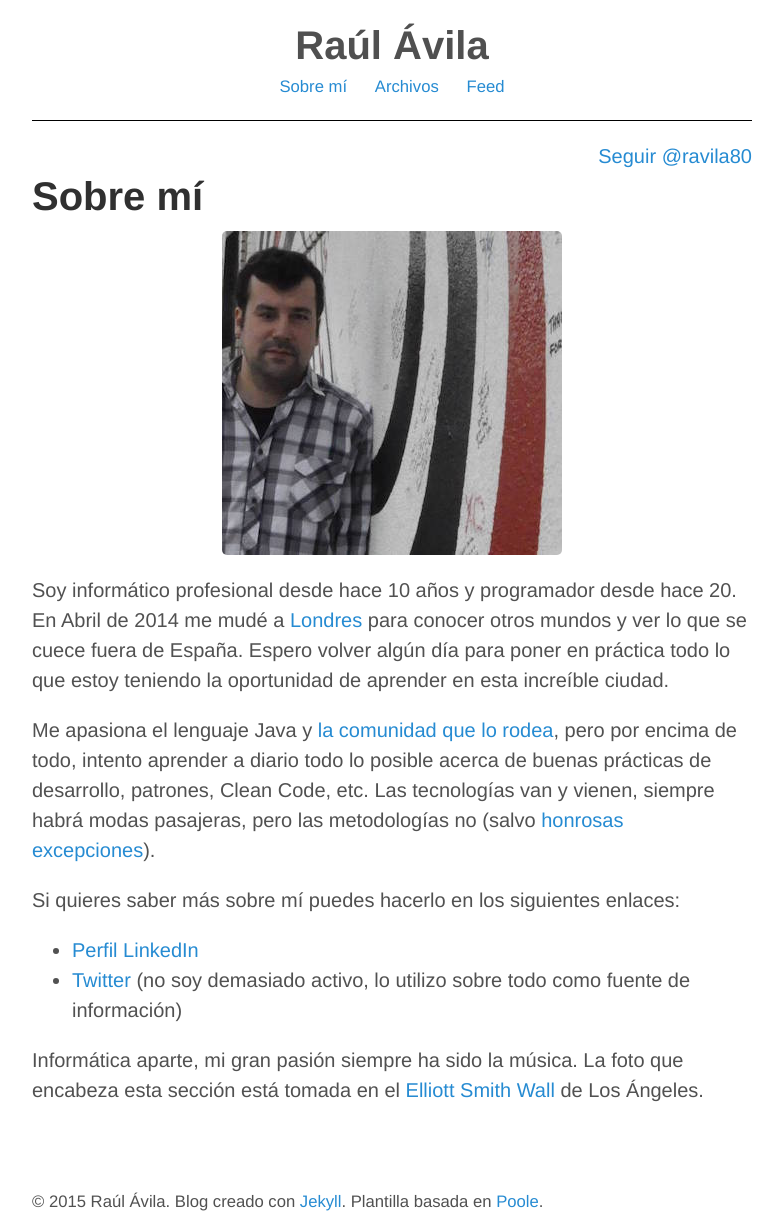
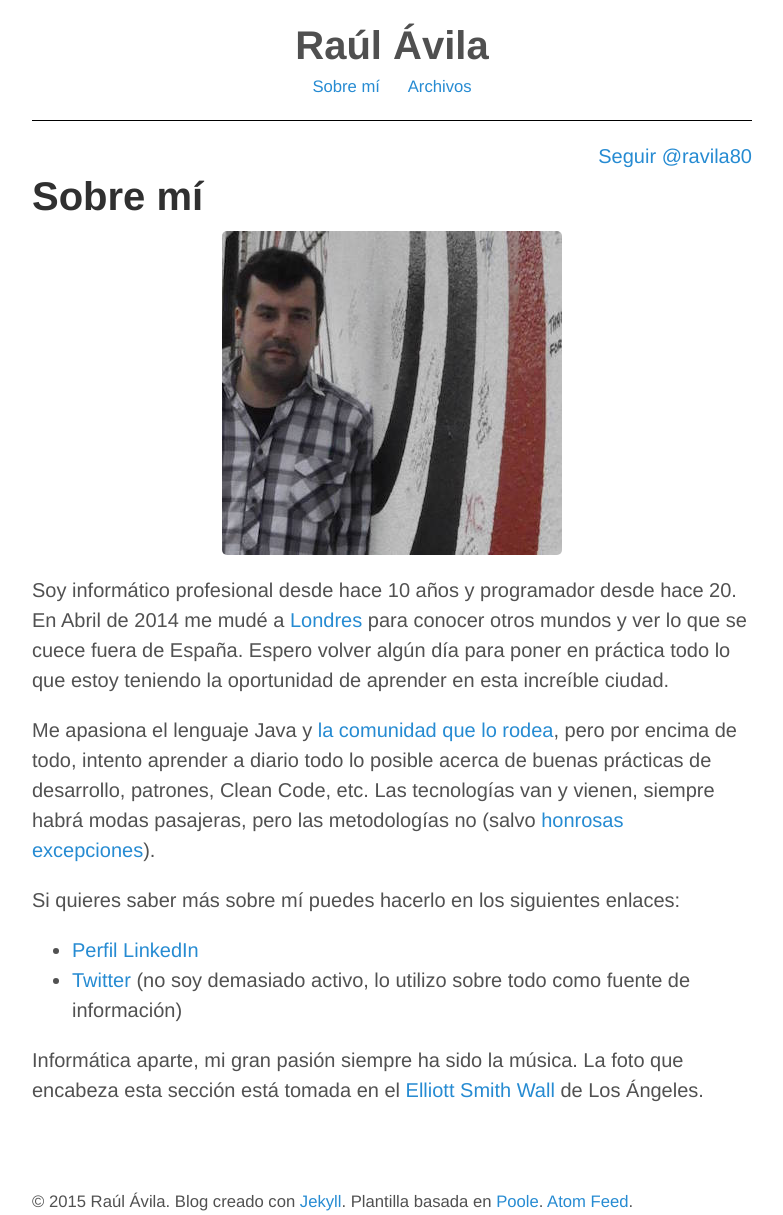
Before and after one commit to raulavila/blog-source-code, a Jekyll site: the page built from sobre-mi.md, in a window 1280 px wide. Shown: the whole page, without its empty margins (248-1031 px from the left). Built offline with Jekyll 4.4.1, drawn with Linux system fonts in a browser that asks for light colours; comment, search, counter and statistics services are not loaded.

Commit message:
Feed link to footer

```diff
--- a/_layouts/default.html
+++ b/_layouts/default.html
@@ -14,8 +14,6 @@
             <small><a href="/sobre-mi">Sobre mí</a></small>
             &nbsp;&nbsp;&nbsp;
             <small><a href="/archivos">Archivos</a></small>
-            &nbsp;&nbsp;&nbsp;
-            <small><a href="/atom.xml">Feed</a></small>
       </header>
 
       <main>
@@ -25,7 +23,10 @@
 
       <footer class="footer">
         <small>
-          &copy; <time datetime="{{ site.time | date: '%Y' }}">{{ site.time | date: '%Y' }}</time> Raúl Ávila. Blog creado con <a href="http://jekyllrb.com">Jekyll</a>. Plantilla basada en <a href="http://getpoole.com">Poole</a>.<br>
+          &copy; <time datetime="{{ site.time | date: '%Y' }}">{{ site.time | date: '%Y' }}</time> Raúl Ávila. Blog creado con <a href="http://jekyllrb.com">Jekyll</a>.
+          Plantilla basada en <a href="http://getpoole.com">Poole</a>.
+          <a href="/atom.xml">Atom Feed</a></a>.
+          <br>
         </small>
       </footer>
     </div>
```
